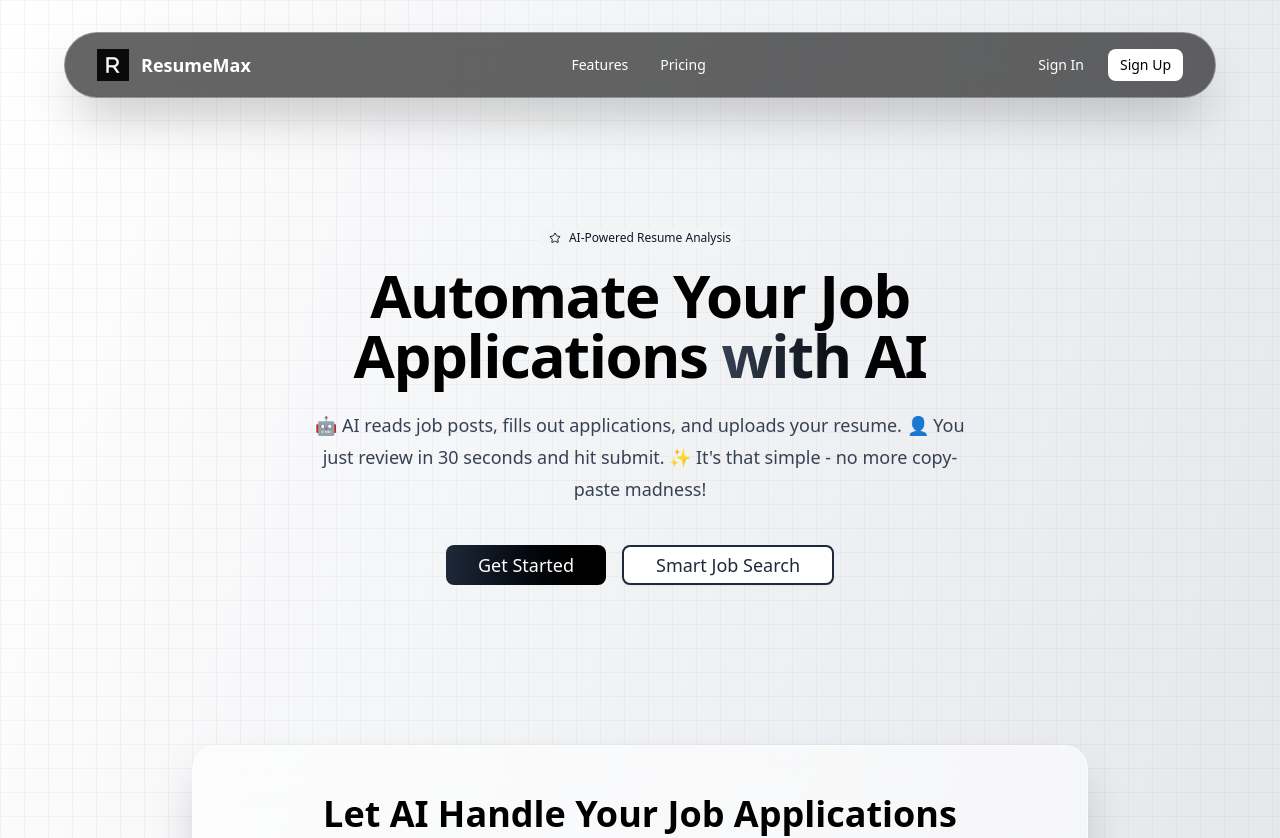
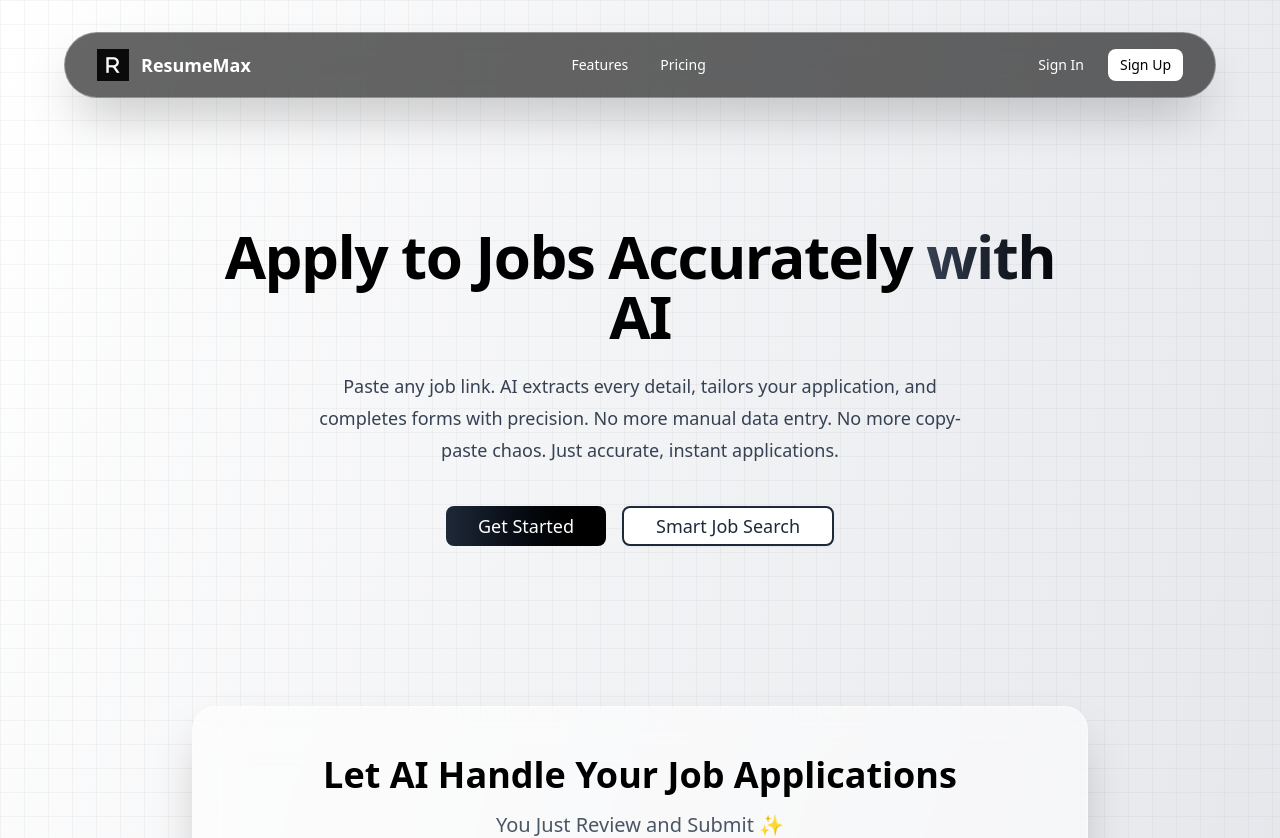
Before and after one commit to odudu-basi/resumemax, a Next.js app: page / in a window 1280 px wide. Shown: the top 838 px of the page. Built offline with nearby package versions, Linux system fonts and the light colour scheme; no server answers.

Commit message:
Update hero: Focus on accuracy and simplicity
- Changed headline to 'Apply to Jobs Accurately with AI'
- Removed 'AI-Powered Resume Analysis' badge
- Rewrote description emphasizing precision and ease
- Cleaner, more direct messaging focused on core value prop

```diff
--- a/app/page.tsx
+++ b/app/page.tsx
@@ -181,20 +181,15 @@ export default function Home() {
               animate={{ opacity: 1, y: 0 }}
               transition={{ duration: 0.8 }}
             >
-              <Badge variant="secondary" className="mb-4">
-                <Star className="mr-1 h-3 w-3" />
-                AI-Powered Resume Analysis
-              </Badge>
               <h1 className="text-4xl font-bold tracking-tight text-black sm:text-6xl">
-                Automate Your Job Applications{" "}
+                Apply to Jobs Accurately{" "}
                 <span className="text-transparent bg-clip-text bg-gradient-to-r from-gray-700 to-black">
                   with AI
                 </span>
               </h1>
               <p className="mt-6 text-lg leading-8 text-gray-700 max-w-2xl mx-auto">
-                🤖 AI reads job posts, fills out applications, and uploads your resume.
-                👤 You just review in 30 seconds and hit submit.
-                ✨ It's that simple - no more copy-paste madness!
+                Paste any job link. AI extracts every detail, tailors your application, and completes forms with precision.
+                No more manual data entry. No more copy-paste chaos. Just accurate, instant applications.
               </p>
               <div className="mt-10 flex items-center justify-center gap-4">
                 <motion.div
```
